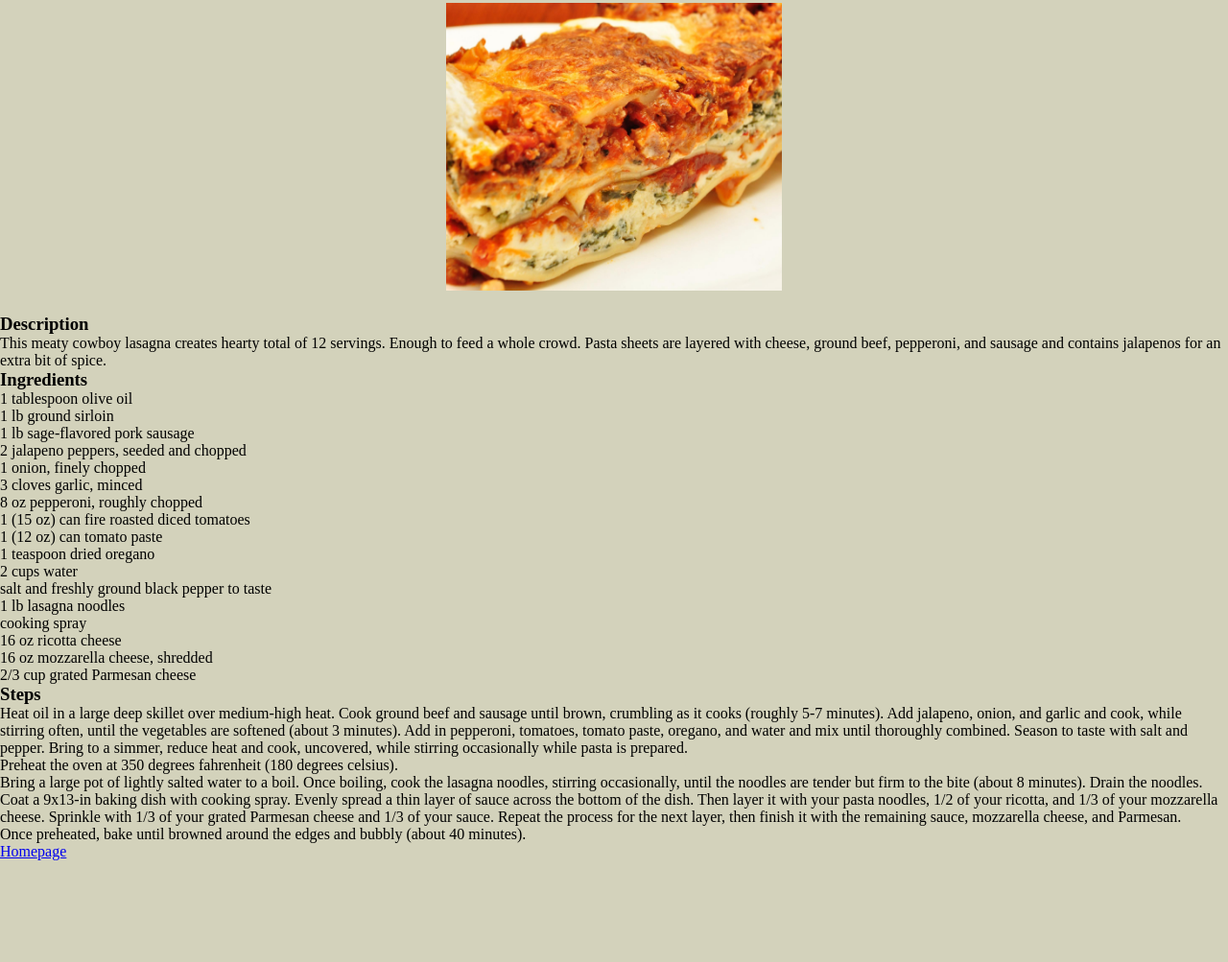
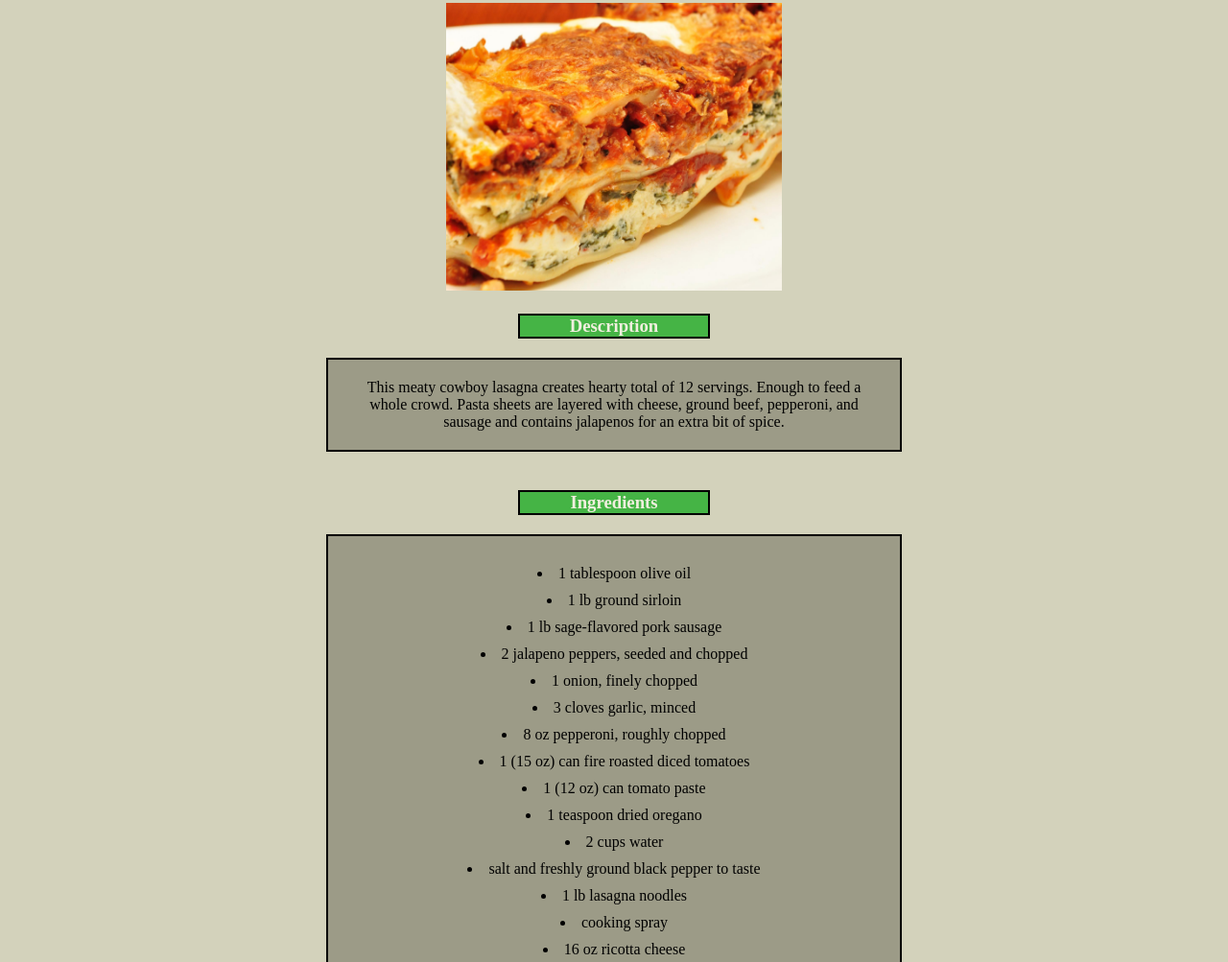
Before and after one commit to Ghostylemon48/odin-recipes, a plain HTML site: page recipes/cowboy-lasagna.html in a window 1280 px wide. Shown: the part 257-1260 px from the top of the page at 96% size. Before the commit the page ends 1154 px from the top, so only its background shows below. Drawn offline with Linux system fonts and the light colour scheme.

Commit message:
Finish recipe-page.html
Add style to paragraphs, lists, and homepage link

```diff
--- a/recipe-page.css
+++ b/recipe-page.css
@@ -32,7 +32,7 @@ h1 {
     border-right: 2px solid black
 } */
 
-h2{
+h2 {
     width: 400px;
     margin: auto;
     background-color: rgb(69, 180, 69);
@@ -44,9 +44,61 @@ h2{
 
 }
 
-#image{
+#image {
     display: block;
     width: 350px;
     margin: auto;
     margin-bottom: 20px;
 }
+
+h3 {
+    width: 200px;
+    margin: auto;
+    background-color: rgb(69, 180, 69);
+    text-align: center;
+    margin-bottom: 20px;
+    border: 2px solid black;
+    color: rgb(240, 239, 222);
+}
+
+p {
+    text-align: center;
+    width: 600px;
+    margin: auto;
+    border: 2px solid black;
+    padding: 20px;
+    margin-bottom: 40px;
+    background-color: rgb(156, 155, 135);
+}
+
+ul {
+    text-align: center;
+    width: 600px;
+    margin: auto;
+    list-style-position: inside;
+    border: 2px solid black;
+    margin-bottom: 40px;
+    padding: 20px;
+    background-color: rgb(156, 155, 135);
+}
+
+ol {
+    text-align: center;
+    width: 600px;
+    margin: auto;
+    padding: 20px;
+    list-style-position: inside;
+    border: 2px solid black;
+    background-color: rgb(156, 155, 135);
+}
+
+.item {
+    margin-block: 10px;
+}
+
+.foot {
+    text-align: center;
+    margin: auto;
+    width: 100px;
+    margin-block: 40px;
+}
--- a/recipes/cowboy-lasagna.html
+++ b/recipes/cowboy-lasagna.html
@@ -20,35 +20,35 @@
         <h3>Ingredients</h3>
 
         <ul>
-            <li>1 tablespoon olive oil</li>
-            <li>1 lb ground sirloin</li>
-            <li>1 lb sage-flavored pork sausage</li>
-            <li>2 jalapeno peppers, seeded and chopped</li>
-            <li>1 onion, finely chopped</li>
-            <li>3 cloves garlic, minced</li>
-            <li>8 oz pepperoni, roughly chopped</li>
-            <li>1 (15 oz) can fire roasted diced tomatoes</li>
-            <li>1 (12 oz) can tomato paste</li>
-            <li>1 teaspoon dried oregano</li>
-            <li>2 cups water</li>
-            <li>salt and freshly ground black pepper to taste</li>
-            <li>1 lb lasagna noodles</li>
-            <li>cooking spray</li>
-            <li>16 oz ricotta cheese</li>
-            <li>16 oz mozzarella cheese, shredded</li>
-            <li>2/3 cup grated Parmesan cheese</li>
+            <li class="item">1 tablespoon olive oil</li>
+            <li class="item">1 lb ground sirloin</li>
+            <li class="item">1 lb sage-flavored pork sausage</li>
+            <li class="item">2 jalapeno peppers, seeded and chopped</li>
+            <li class="item">1 onion, finely chopped</li>
+            <li class="item">3 cloves garlic, minced</li>
+            <li class="item">8 oz pepperoni, roughly chopped</li>
+            <li class="item">1 (15 oz) can fire roasted diced tomatoes</li>
+            <li class="item">1 (12 oz) can tomato paste</li>
+            <li class="item">1 teaspoon dried oregano</li>
+            <li class="item">2 cups water</li>
+            <li class="item">salt and freshly ground black pepper to taste</li>
+            <li class="item">1 lb lasagna noodles</li>
+            <li class="item">cooking spray</li>
+            <li class="item">16 oz ricotta cheese</li>
+            <li class="item">16 oz mozzarella cheese, shredded</li>
+            <li class="item">2/3 cup grated Parmesan cheese</li>
         </ul>
 
         <h3>Steps</h3>
 
         <ol>
-            <li>Heat oil in a large deep skillet over medium-high heat. Cook ground beef and sausage until brown, crumbling as it cooks (roughly 5-7 minutes). Add jalapeno, onion, and garlic and cook, while stirring often, until the vegetables are softened (about 3 minutes). Add in pepperoni, tomatoes, tomato paste, oregano, and water and mix until thoroughly combined. Season to taste with salt and pepper. Bring to a simmer, reduce heat and cook, uncovered, while stirring occasionally while pasta is prepared.</li>
-            <li>Preheat the oven at 350 degrees fahrenheit (180 degrees celsius).</li>
-            <li>Bring a large pot of lightly salted water to a boil. Once boiling, cook the lasagna noodles, stirring occasionally, until the noodles are tender but firm to the bite (about 8 minutes). Drain the noodles.</li>
-            <li>Coat a 9x13-in baking dish with cooking spray. Evenly spread a thin layer of sauce across the bottom of the dish. Then layer it with your pasta noodles, 1/2 of your ricotta, and 1/3 of your mozzarella cheese. Sprinkle with 1/3 of your grated Parmesan cheese and 1/3 of your sauce. Repeat the process for the next layer, then finish it with the remaining sauce, mozzarella cheese, and Parmesan.</li>
-            <li>Once preheated, bake until browned around the edges and bubbly (about 40 minutes).</li>
+            <li class="item">Heat oil in a large deep skillet over medium-high heat. Cook ground beef and sausage until brown, crumbling as it cooks (roughly 5-7 minutes). Add jalapeno, onion, and garlic and cook, while stirring often, until the vegetables are softened (about 3 minutes). Add in pepperoni, tomatoes, tomato paste, oregano, and water and mix until thoroughly combined. Season to taste with salt and pepper. Bring to a simmer, reduce heat and cook, uncovered, while stirring occasionally while pasta is prepared.</li>
+            <li class="item">Preheat the oven at 350 degrees fahrenheit (180 degrees celsius).</li>
+            <li class="item">Bring a large pot of lightly salted water to a boil. Once boiling, cook the lasagna noodles, stirring occasionally, until the noodles are tender but firm to the bite (about 8 minutes). Drain the noodles.</li>
+            <li class="item">Coat a 9x13-in baking dish with cooking spray. Evenly spread a thin layer of sauce across the bottom of the dish. Then layer it with your pasta noodles, 1/2 of your ricotta, and 1/3 of your mozzarella cheese. Sprinkle with 1/3 of your grated Parmesan cheese and 1/3 of your sauce. Repeat the process for the next layer, then finish it with the remaining sauce, mozzarella cheese, and Parmesan.</li>
+            <li class="item">Once preheated, bake until browned around the edges and bubbly (about 40 minutes).</li>
         </ol>
 
-        <a href="../index.html">Homepage</a>
+    <div class="foot"><a href="../index.html">Homepage</a></div>
     </body>
 </html>
```
Also changed, not shown: recipes/cobb-salad.html (+13 -14 lines), recipes/old-fashioned-shortcake.html (+12 -12 lines).
